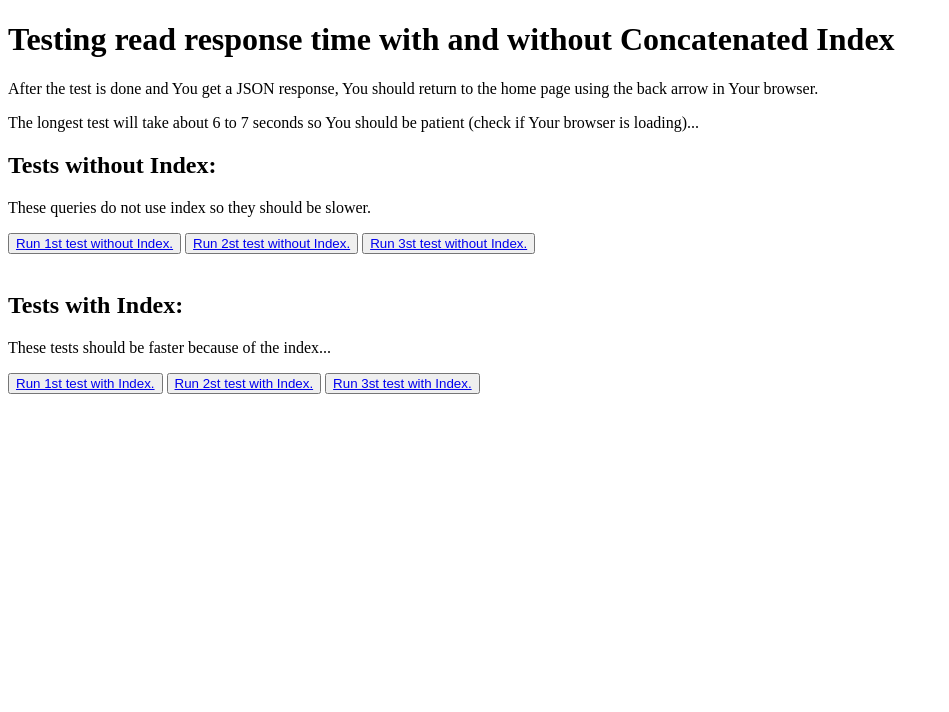
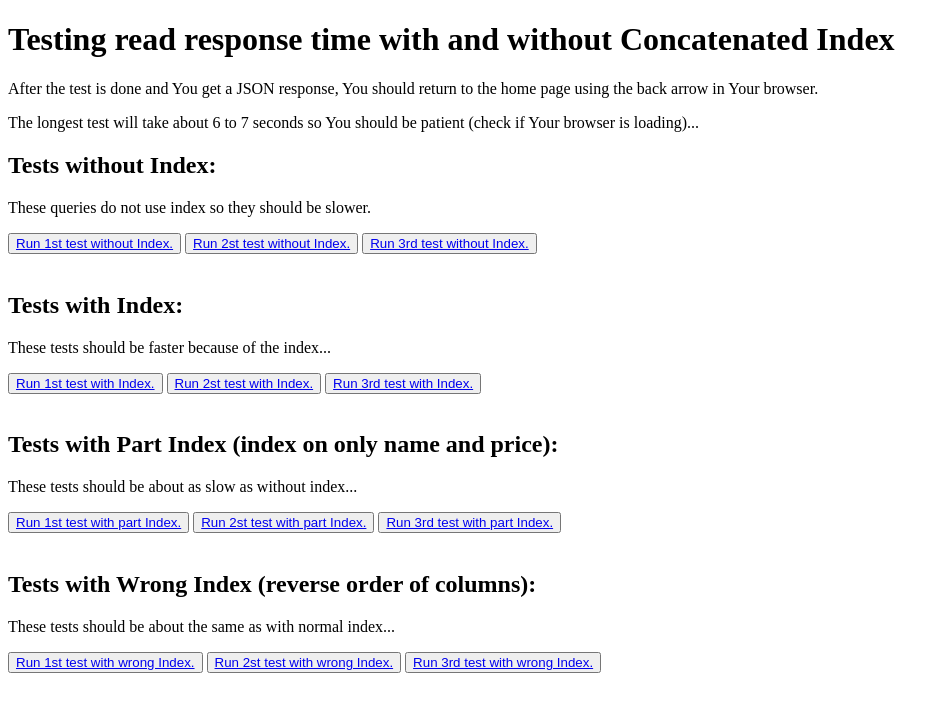
Before and after one commit to T30M47/Experimental-work---Concatenated-index, a Django app: page / in a window 1280 px wide. Shown: the top 712 px of the page, without its empty margins (0-949 px from the left). Run offline with Django 4.2, Linux system fonts and the light colour scheme.

Commit message:
Uređen homepage s dodanim gumbima za ostalo

```diff
--- a/main/templates/template.html
+++ b/main/templates/template.html
@@ -11,14 +11,26 @@
     <p>The longest test will take about 6 to 7 seconds so You should be patient (check if Your browser is loading)...</p>
     <h2>Tests without Index:</h2>
     <p>These queries do not use index so they should be slower.</p>
-    <button><a href ="/testWithoutIndex/?naziv=bread&cijena=1.99&datum_kreiranja=1975-07-04">Run 1st test without Index.</a></button>
+    <button><a href ="/testWithoutIndex/?naziv=bread&cijena=1.99&datum_kreiranja=1994-07-18">Run 1st test without Index.</a></button>
     <button><a href ="/testWithoutIndex/?naziv=eggs&cijena=9.99&datum_kreiranja=2023-05-18">Run 2st test without Index.</a></button>
-    <button><a href ="/testWithoutIndex/?naziv=milk&cijena=2.99&datum_kreiranja=1973-04-07">Run 3st test without Index.</a></button><br>
+    <button><a href ="/testWithoutIndex/?naziv=milk&cijena=2.99&datum_kreiranja=1973-04-07">Run 3rd test without Index.</a></button><br>
     <br>
     <h2>Tests with Index:</h2>
     <p>These tests should be faster because of the index...</p>
-    <button><a href ="/testWithIndex/?naziv=bread&cijena=1.99&datum_kreiranja=1972-08-06">Run 1st test with Index.</a></button>
-    <button><a href ="/testWithIndex/?naziv=eggs&cijena=9.99&datum_kreiranja=1989-12-25">Run 2st test with Index.</a></button>
-    <button><a href ="/testWithIndex/?naziv=milk&cijena=2.99&datum_kreiranja=2007-04-13">Run 3st test with Index.</a></button><br>
+    <button><a href ="/testWithIndex/?naziv=bread&cijena=1.99&datum_kreiranja=2015-06-16">Run 1st test with Index.</a></button>
+    <button><a href ="/testWithIndex/?naziv=eggs&cijena=9.99&datum_kreiranja=1984-03-04">Run 2st test with Index.</a></button>
+    <button><a href ="/testWithIndex/?naziv=milk&cijena=2.99&datum_kreiranja=2006-06-23">Run 3rd test with Index.</a></button><br>
+    <br>
+    <h2>Tests with Part Index (index on only name and price):</h2>
+    <p>These tests should be about as slow as without index...</p>
+    <button><a href ="/testWithPartIndex/?naziv=bread&cijena=1.99&datum_kreiranja=1976-11-29">Run 1st test with part Index.</a></button>
+    <button><a href ="/testWithPartIndex/?naziv=eggs&cijena=9.99&datum_kreiranja=1991-11-22">Run 2st test with part Index.</a></button>
+    <button><a href ="/testWithPartIndex/?naziv=milk&cijena=2.99&datum_kreiranja=2008-08-15">Run 3rd test with part Index.</a></button><br>
+    <br>
+    <h2>Tests with Wrong Index (reverse order of columns):</h2>
+    <p>These tests should be about the same as with normal index...</p>
+    <button><a href ="/testWithWrongIndex/?naziv=bread&cijena=1.99&datum_kreiranja=1977-01-12">Run 1st test with wrong Index.</a></button>
+    <button><a href ="/testWithWrongIndex/?naziv=eggs&cijena=9.99&datum_kreiranja=2022-06-23">Run 2st test with wrong Index.</a></button>
+    <button><a href ="/testWithWrongIndex/?naziv=milk&cijena=2.99&datum_kreiranja=2002-02-24">Run 3rd test with wrong Index.</a></button><br>
 </body>
 </html>
--- a/main/urls.py
+++ b/main/urls.py
@@ -7,6 +7,8 @@ urlpatterns = [
     path('', views.homepage, name='homepage'),
     path('testWithoutIndex/', testWithoutIndex, name='testWithoutIndex'),
     path('testWithIndex/', testWithIndex, name = 'testWithIndex'),
+    path('testWithPartIndex/', testWithPartIndex, name = 'testWithPartIndex'),
+    path('testWithWrongIndex/', testWithWrongIndex, name = 'testWithWrongIndex'),
     path('withoutIndex/', GetDataWithoutIndex.as_view(), name='get_data_without'),
     path('withIndex/', GetDataWithIndex.as_view(), name = 'get_data_with'),
     path('withPartIndex/', GetDataWithPartIndex.as_view(), name = 'get_data_with_part'),
--- a/main/views.py
+++ b/main/views.py
@@ -110,3 +110,43 @@ def testWithIndex(request):
     }
 
     return JsonResponse(response_data)
+
+def testWithPartIndex(request):
+    naziv = request.GET.get('naziv', '')
+    cijena = request.GET.get('cijena', '')
+    datum_kreiranja = request.GET.get('datum_kreiranja', '')
+
+    url = f"http://localhost:8000/withPartIndex/?naziv={naziv}&cijena={cijena}&datum_kreiranja={datum_kreiranja}"
+    result = subprocess.run(['ab', '-n', '1000', '-c', '3', url], capture_output=True, text=True)
+    output = result.stdout.splitlines()
+
+    response_data = {
+        'parameters': {
+            'naziv': naziv,
+            'cijena': cijena,
+            'datum_kreiranja': datum_kreiranja,
+        },
+        'output': output,
+    }
+
+    return JsonResponse(response_data)
+
+def testWithWrongIndex(request):
+    naziv = request.GET.get('naziv', '')
+    cijena = request.GET.get('cijena', '')
+    datum_kreiranja = request.GET.get('datum_kreiranja', '')
+
+    url = f"http://localhost:8000/withWrongIndex/?naziv={naziv}&cijena={cijena}&datum_kreiranja={datum_kreiranja}"
+    result = subprocess.run(['ab', '-n', '1000', '-c', '3', url], capture_output=True, text=True)
+    output = result.stdout.splitlines()
+
+    response_data = {
+        'parameters': {
+            'naziv': naziv,
+            'cijena': cijena,
+            'datum_kreiranja': datum_kreiranja,
+        },
+        'output': output,
+    }
+
+    return JsonResponse(response_data)
```
